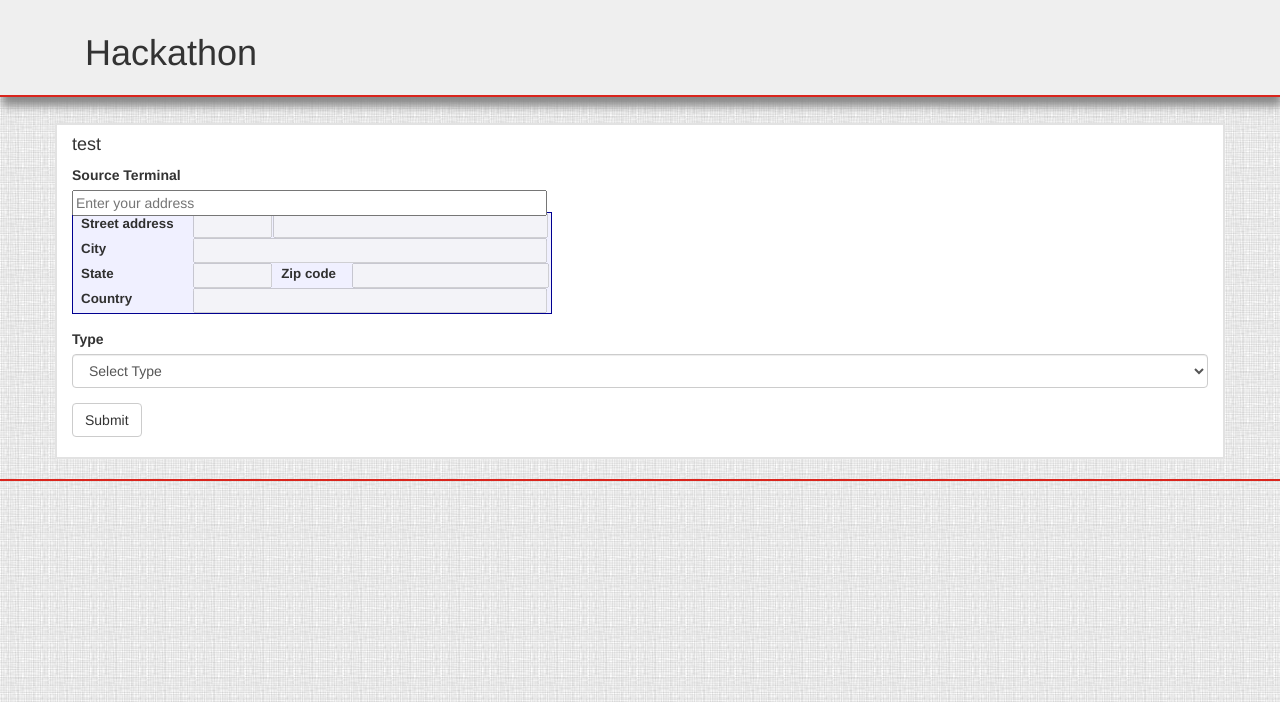
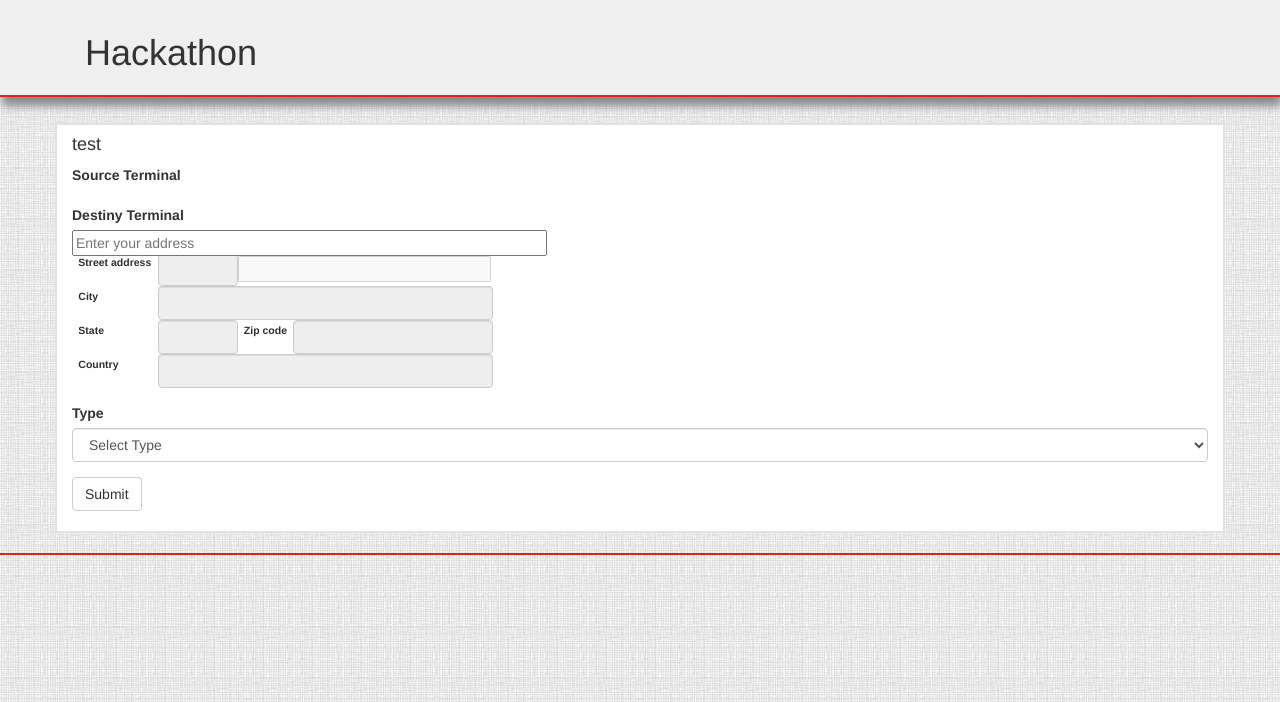
Before and after one commit to gtarun/Routing-App, a PHP site: page /source_destiny.php in a window 1280 px wide. Shown: the part 52-754 px from the top of the page. Run offline with PHP 8.4, Linux system fonts and the light colour scheme; a user stored in the database is signed in; data comes from the database, SQL or seed files in the repository; some libraries are stand-ins or nearby versions.

Commit message:
google api

```diff
--- /dev/null
+++ b/google_map1.php
@@ -0,0 +1,134 @@
+
+    <script>
+// This example displays an address form, using the autocomplete1 feature
+// of the Google Places API to help users fill in the information.
+
+
+var componentForm1 = {
+  d_street_number: 'short_name',
+  d_route: 'long_name',
+  d_locality: 'long_name',
+  d_administrative_area_level_1: 'short_name',
+  d_country: 'long_name',
+  d_postal_code: 'short_name'
+};
+
+function initialize1() {
+  // Create the autocomplete1 object, restricting the search
+  // to geographical location types.
+  autocomplete1 = new google.maps.places.Autocomplete(
+      /** @type {HTMLInputElement} */(document.getElementById('autocomplete1')),
+      { types: ['geocode'] });
+  // When the user selects an address from the dropdown,
+  // populate the address fields in the form.
+  google.maps.event.addListener(autocomplete1, 'place_changed', function() {
+    fillInAddress1();
+  });
+}
+
+// [START region_fillform]
+function fillInAddress1() {
+  // Get the place details from the autocomplete object.
+  var place = autocomplete1.getPlace();
+
+  for (var component in componentForm1) {
+    document.getElementById(component).value = '';
+    document.getElementById(component).disabled = false;
+  }
+
+  // Get each component of the address from the place details
+  // and fill the corresponding field on the form.
+  for (var i = 0; i < place.address_components.length; i++) {
+    var addressType = place.address_components[i].types[0];
+    if (componentForm1[addressType]) {
+      var val = place.address_components[i][componentForm1[addressType]];
+      document.getElementById(addressType).value = val;
+    }
+  }
+}
+// [END region_fillform]
+
+// [START region_geolocation]
+// Bias the autocomplete object to the user's geographical location,
+// as supplied by the browser's 'navigator.geolocation' object.
+function geolocate1() {
+  if (navigator.geolocation) {
+    navigator.geolocation.getCurrentPosition(function(position) {
+      var geolocation = new google.maps.LatLng(
+          position.coords.latitude, position.coords.longitude);
+      autocomplete1.setBounds(new google.maps.LatLngBounds(geolocation,
+          geolocation));
+    });
+  }
+}
+// [END region_geolocation]
+
+    </script>
+
+    <style>
+      #locationField, #controls {
+        position: relative;
+        width: 480px;
+      }
+      #autocomplete1 {
+        position: absolute;
+        top: 0px;
+        left: 0px;
+        width: 99%;
+      }
+      .label {
+        text-align: right;
+        font-weight: bold;
+        width: 100px;
+        color: #303030;
+      }
+      #address {
+        border: 1px solid #000090;
+        background-color: #f0f0ff;
+        width: 480px;
+        padding-right: 2px;
+      }
+      #address td {
+        font-size: 10pt;
+      }
+      .field {
+        width: 99%;
+      }
+      .slimField {
+        width: 80px;
+      }
+      .wideField {
+        width: 200px;
+      }
+      #locationField {
+        height: 20px;
+        margin-bottom: 2px;
+      }
+    </style>
+
+
+    <div id="locationField">
+      <input id="autocomplete1" placeholder="Enter your address" onFocus="geolocate()" type="text"></input>
+    </div>
+
+    <table id="address1">
+      <tr>
+        <td class="label">Street address</td>
+        <td class="slimField"><input class="form-control" id="d_street_number" name="d_street_number" disabled="true"></input></td>
+        <td class="wideField" colspan="2"><input class="field" id="d_route" name="d_route"  disabled="true"></input></td>
+      </tr>
+      <tr>
+        <td class="label">City</td>
+        <td class="wideField" colspan="3"><input class="form-control" id="d_locality" name="d_city" disabled="true"></input></td>
+      </tr>
+      <tr>
+        <td class="label">State</td>
+        <td class="slimField"><input class="form-control" id="d_administrative_area_level_1" name="d_state" disabled="true"></input></td>
+        <td class="label">Zip code</td>
+        <td class="wideField"><input class="form-control" id="d_postal_code" name="d_postal_code" disabled="true"></input></td>
+      </tr>
+      <tr>
+        <td class="label">Country</td>
+        <td class="wideField" colspan="3"><input class="form-control"  name="d_country" id="d_country" disabled="true"></input></td>
+      </tr>
+    </table>
--- a/source_destiny.php
+++ b/source_destiny.php
@@ -8,9 +8,17 @@
      if(isset($_REQUEST['submit']))
      {
 
-         $s_terminal = $_REQUEST["s_terminal"];
+         $s_terminal = $_REQUEST["route"];
+         $s_city     = $_REQUEST['city'];
+         $s_state    = $_REQUEST['state'];
+         $s_postal   = $_REQUEST['postal_code'];
+         $s_country  = $_REQUEST['country'];
 
-
+         $d_terminal = $_REQUEST["d_route"];
+         $d_city     = $_REQUEST['d_city'];
+         $d_state    = $_REQUEST['d_state'];
+         $d_postal   = $_REQUEST['d_postal_code'];
+         $d_country  = $_REQUEST['d_country'];
 
          if($s_terminal=="")
          {
@@ -48,7 +56,16 @@
                 }
                 ?>
 
+              <link type="text/css" rel="stylesheet" href="https://fonts.googleapis.com/css?family=Roboto:300,400,500" />
 
+
+    <style>
+      #map-canvas {
+        height: 100%;
+        margin: 0px;
+        padding: 0px
+      }
+    </style>
               <h4>test</h4>
               <form role="form" method="post">
 
@@ -56,7 +73,14 @@
                       <div class="form-group">
                         <label for="exampleInputPassword1">Source Terminal</label>
                         <?php
-                        include('google_map.php');
+                        //include('google_map.php');
+                         ?>
+                      </div>
+
+                      <div class="form-group">
+                        <label for="exampleInputPassword1">Destiny Terminal</label>
+                        <?php
+                        include('google_map1.php');
                          ?>
                       </div>
 
@@ -76,7 +100,35 @@
 
 
         </div>
+    <script type="text/javascript">
+    var placeSearch, autocomplete;
+        var autocomplete1;
+    function initialize() {
+  // Create the autocomplete object, restricting the search
+  // to geographical location types.
+ // autocomplete = new google.maps.places.Autocomplete(
+//      /** @type {HTMLInputElement} */(document.getElementById('autocomplete')),
+//      { types: ['geocode'] });
+//  // When the user selects an address from the dropdown,
+//  // populate the address fields in the form.
+//  google.maps.event.addListener(autocomplete, 'place_changed', function() {
+//    fillInAddress();
+//  });
 
+
+   autocomplete1 = new google.maps.places.Autocomplete(
+      /** @type {HTMLInputElement} */(document.getElementById('autocomplete1')),
+      { types: ['geocode'] });
+  // When the user selects an address from the dropdown,
+  // populate the address fields in the form.
+  google.maps.event.addListener(autocomplete1, 'place_changed', function() {
+    fillInAddress1();
+  });
+}
+
+       window.onload = initialize();
+
+    </script>
     <?php
     include('includes/footer.php');
      ?>
```
